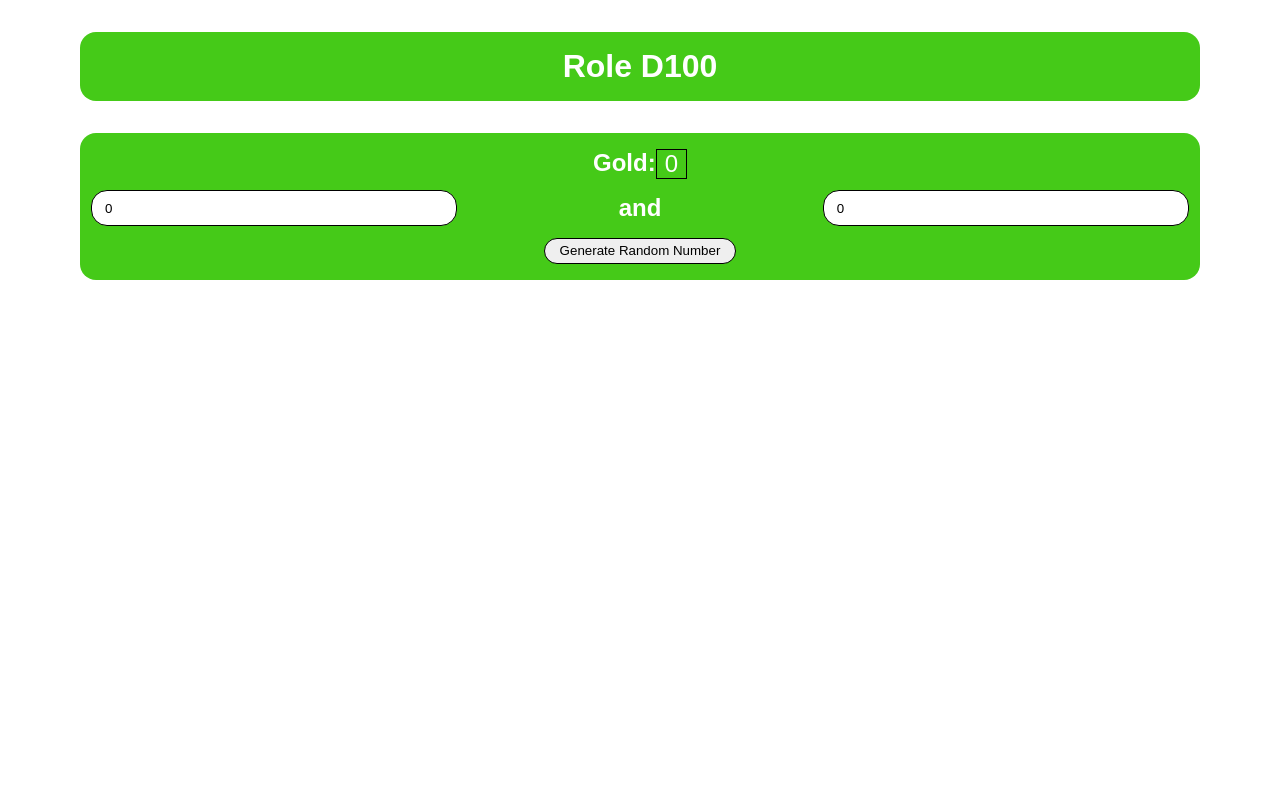
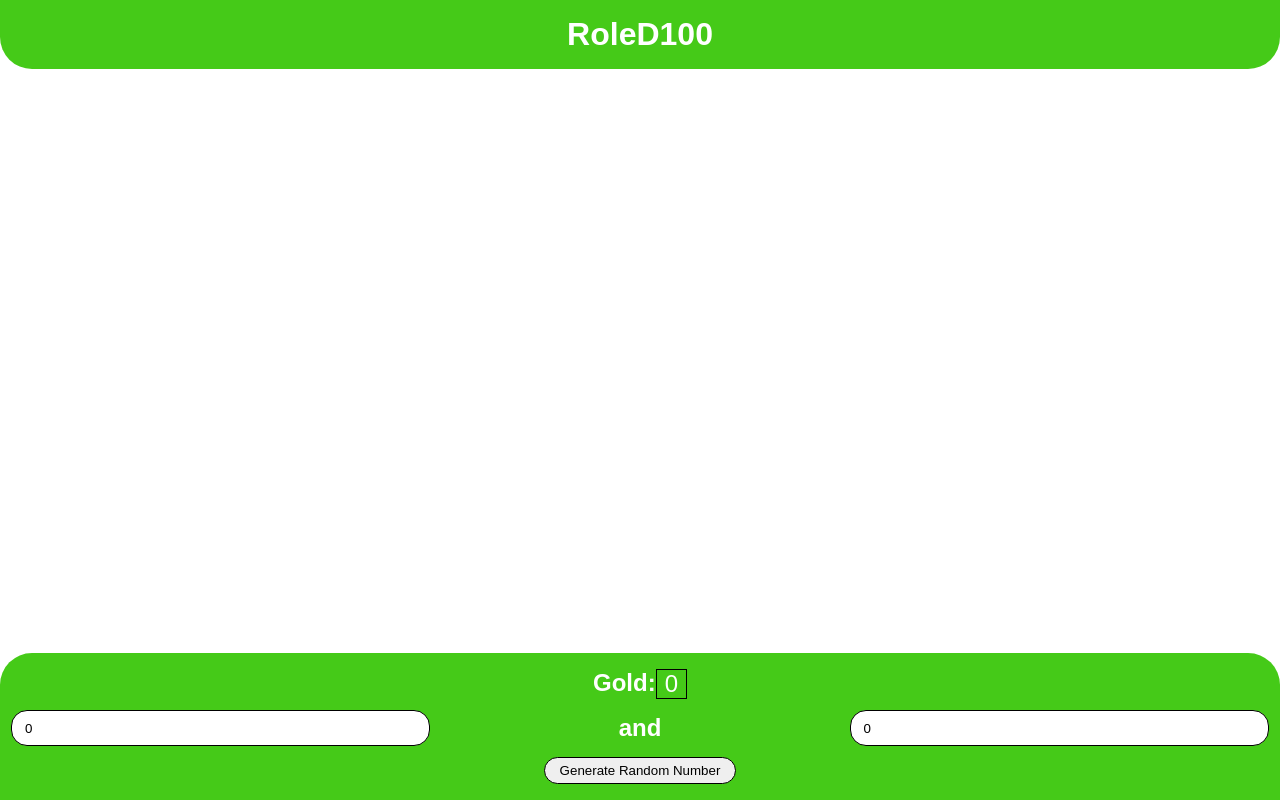
Before and after one commit to NeneIsTheName/gameshowDND, a Vue app: page /role-D100 in a window 1280 px wide. Built offline with nearby package versions, Linux system fonts and the light colour scheme.

Commit message:
changed scss layout

```diff
--- a/index.html
+++ b/index.html
@@ -7,7 +7,7 @@
     <title>Vite App</title>
   </head>
   <body>
-    <div id="app"></div>
+    <div id="app" class="app"></div>
     <script type="module" src="/src/main.js"></script>
   </body>
 </html>
--- /dev/null
+++ b/src/components/header.vue
@@ -0,0 +1,15 @@
+<template>
+<header class="header">
+    <div class="header__title">
+        <p class="header__title--text">{{ title }}</p>
+    </div>
+</header>
+</template>
+
+<script>
+
+export default {
+    name: "header",
+    props: ["title"],
+}
+</script>
--- a/src/games/competitors.vue
+++ b/src/games/competitors.vue
@@ -1,33 +1,41 @@
 <template>
-    <div class="container">
+<header_file title="AllStars Gameshow"/>
+
+<main class="main">
     <section class="competitor">
-            <div class="header">
-                <div class="header__title">
-                    <h1 class="header__title--text">Who is playing:</h1>
+        <div class="competitor-h">
+            <div class="competitor-h__title">
+                <h1 class="competitor-h__title--text">Who is playing:</h1>
             </div>
         </div>
-            <div class="body">
-                <div class="body__form">
-                    <input @input="add_names($event.target.value)" class="body__form--input">
+
+        <div class="competitor-m">
+            <div class="competitor-m__form">
+                <input @input="add_names($event.target.value)" class="competitor-m__form--input">
             </div>
-                <div v-for="player in this.players" class="body__competitors">
-                        <p class="body__competitors--names">{{ player.name }} | Gold: </p>
-                        <span contenteditable="true" class="body__competitors--input" @input="start_gold($event, player.id)">0</span>
+            <div v-for="player in this.players" class="competitor-m__competitors">
+                    <p class="competitor-m__competitors--names">{{ player.name }} | Gold: </p>
+                    <span contenteditable="true" class="competitor-m__competitors--input" @input="start_gold($event, player.id)">0</span>
             </div>
         </div>
-            <div class="footer">
-                <p class="footer__text">
-                    <router-link to="/role-D100" class="footer__text--link">Start Game ONE</router-link>
+
+        <div class="competitor-f">
+            <p class="competitor-f__text">
+                <router-link to="/role-D100" class="competitor-f__text--link">Start Game ONE</router-link>
             </p>
         </div>
     </section>
-    </div>
+</main>
 </template>
 
 <script>
+import header_file from '../components/header.vue';
 
 export default{
     name: "competitors",
+    components: {
+        header_file,
+    },
     computed: {
         players(){
             return this.$store.state.players
--- a/src/games/roleD100.vue
+++ b/src/games/roleD100.vue
@@ -1,10 +1,6 @@
 <template>
-    <div class="container">
-        <section class="header-roleD100">
-            <div class="header-roleD100__title">
-                <p class="header-roleD100__title--text">Role D100</p>
-            </div>
-        </section>
+<header_file title="RoleD100"/>
+<main class="main">
     <div class="players-roleD100">
         <section v-for="player in this.players" class="role-card" :id="`roleCard${player.id}`">
             <div class="player-details">
@@ -21,7 +17,9 @@
             </div>
         </section>
     </div>
-        <section class="generator-card">
+</main>
+
+<footer class="generator-card">
     <div class="reward">
         <div class="reward__gold">
             <p class="reward__gold--text">Gold:</p>
@@ -44,13 +42,17 @@
             <button @click="generateNumber()" class="generate__random-number--button">Generate Random Number</button>
         </div>
     </div>
-        </section>
-    </div>
+</footer>
 </template>
 
 <script>
+import header_file from '../components/header.vue';
+
 export default{
     name: "roleD100",
+    components: {
+        header_file,
+    },
     data(){
         return {
             between: { min: 0, max: 0 },
--- a/src/styling/games/competitors.scss
+++ b/src/styling/cards/competitors.scss
@@ -5,7 +5,7 @@
     margin: 0 auto;
     border-radius: 1.2rem;
 
-    .header{
+    .competitor-h{
         &__title{
             text-align: center;
 
@@ -15,8 +15,8 @@
         }
     }
 
-    .body{
-        margin-top: 0.5rem;
+    .competitor-m{
+        margin: 0.8rem 0;
 
         &__form{
             margin-bottom: 1rem;
@@ -33,6 +33,7 @@
             display: flex;
             align-items: center;
             justify-content: center;
+            gap: 0.2rem;
             margin-top: 0.2rem;
 
             &--names{
@@ -53,8 +54,7 @@
         }
     }
 
-    .footer{
-        margin-top: 1rem;
+    .competitor-f{
         text-align: center;
 
         &__text{
--- a/src/styling/games/roleD100.scss
+++ b/src/styling/cards/roleD100.scss
@@ -1,20 +1,3 @@
-.header-roleD100{
-    width: 100%;
-    margin-bottom: 1rem;
-    padding: $padding-card;
-    text-align: center;
-    background-color: $color-cardbackground;
-    border-radius: 1rem;
-
-    &__title{
-        &--text{
-            color: $color-text;
-            font-size: 2rem;
-            font-weight: bold;
-        }
-    }
-}
-
 .players-roleD100{
     display: flex;
     row-gap: 1rem;
@@ -108,8 +91,7 @@
     background-color: $color-cardbackground;
     width: 100%;
     padding: 1rem 0.7rem;
-    border-radius: 1rem;
-    margin-top: 1rem;
+    border-radius: 2rem 2rem 0 0;
 
     .reward{
 
--- /dev/null
+++ b/src/styling/components/header.scss
@@ -0,0 +1,15 @@
+.header{
+    background-color: $color-cardbackground;
+    padding: $padding-card;
+    border-radius: 0 0 2rem 2rem;
+
+    &__title{
+        text-align: center;
+
+        &--text{
+            color: $color-text;
+            font-size: 2rem;
+            font-weight: bold;
+        }
+    }
+}
--- /dev/null
+++ b/src/styling/components/main.scss
@@ -0,0 +1,3 @@
+.main{
+    padding: 2rem 3.5rem;
+}
--- a/src/styling/style.scss
+++ b/src/styling/style.scss
@@ -5,11 +5,19 @@
     font-family: Arial, Helvetica, sans-serif;
 }
 
-.container{
-    padding: 0rem 5rem;
-    padding-top: 2rem;
+.app{
+    min-height: 100dvh;
+    display: grid;
+    grid-template-rows: auto 1fr auto;
 }
 
+// Variables
 @import "./variable";
-@import "./games/competitors";
-@import "./games/roleD100";
+
+// Components
+@import "./components/header";
+@import "./components/main";
+
+//Game pages
+@import "./cards/competitors";
+@import "./cards/roleD100";
```
Lines whose indentation alone changed are shown as unchanged.
